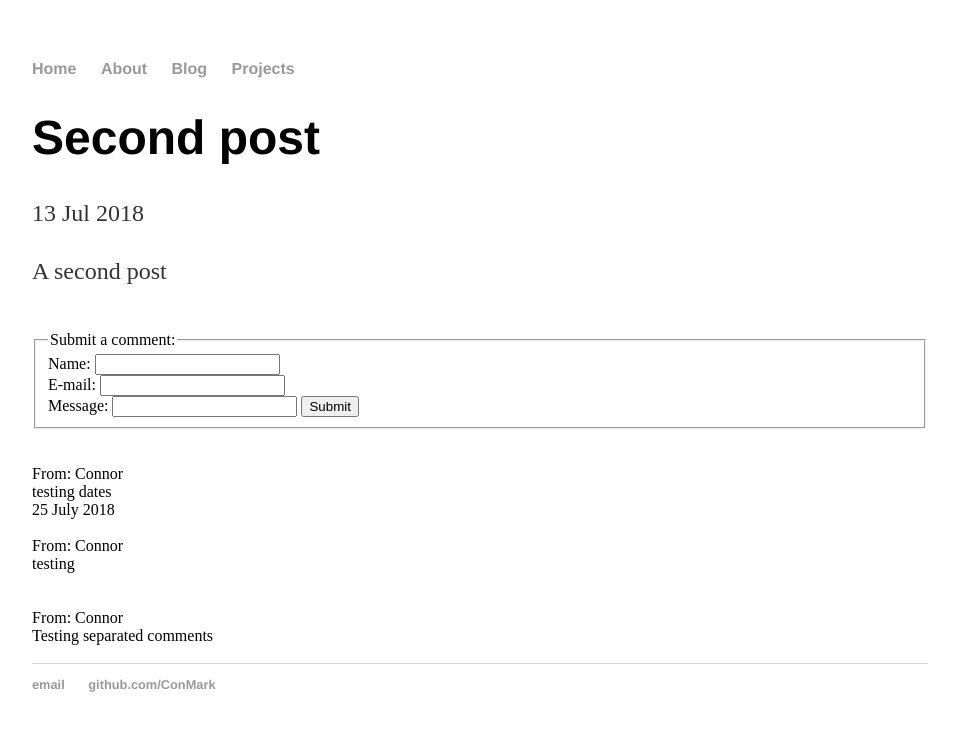
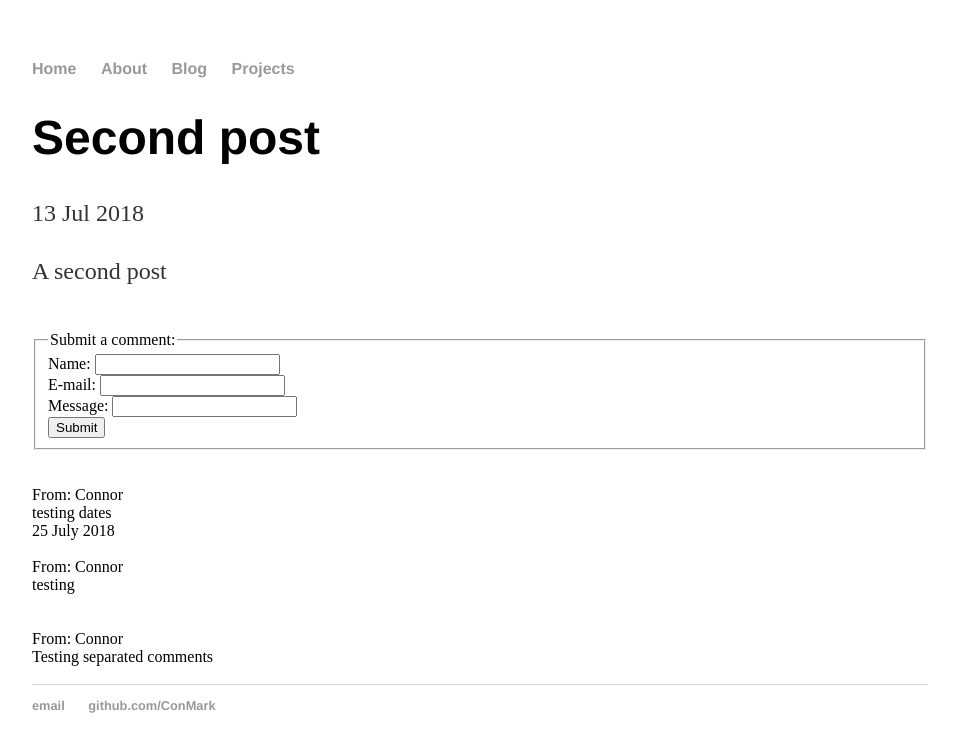
Before and after one commit to ConMark/ConMark.github.io, a Jekyll site: the page built from _posts/2018-07-13-Second-Post.md, in a window 1280 px wide. Shown: the top 752 px of the page, without its empty margins (160-1119 px from the left). Built offline with Jekyll 4.4.1, drawn with Linux system fonts in a browser that asks for light colours.

Commit message:
new comments area

```diff
--- a/_includes/comments-new.html
+++ b/_includes/comments-new.html
@@ -7,9 +7,9 @@
   <label for="Name">Name:</label>
   <input name="fields[Name]" type="text"></br>
   <label for="E-mail">E-mail:</label>
-  <input name="fields[E-mail]" type="text"></br>
+  <input name="fields[E-mail]" type="email"></br>
   <label for="Message">Message:</label>
-  <input name="fields[Message]" type="text">
+  <input name="fields[Message]" type="text"></br>
   <button type="submit">Submit</button>
 </form>
 </fieldset>
```
